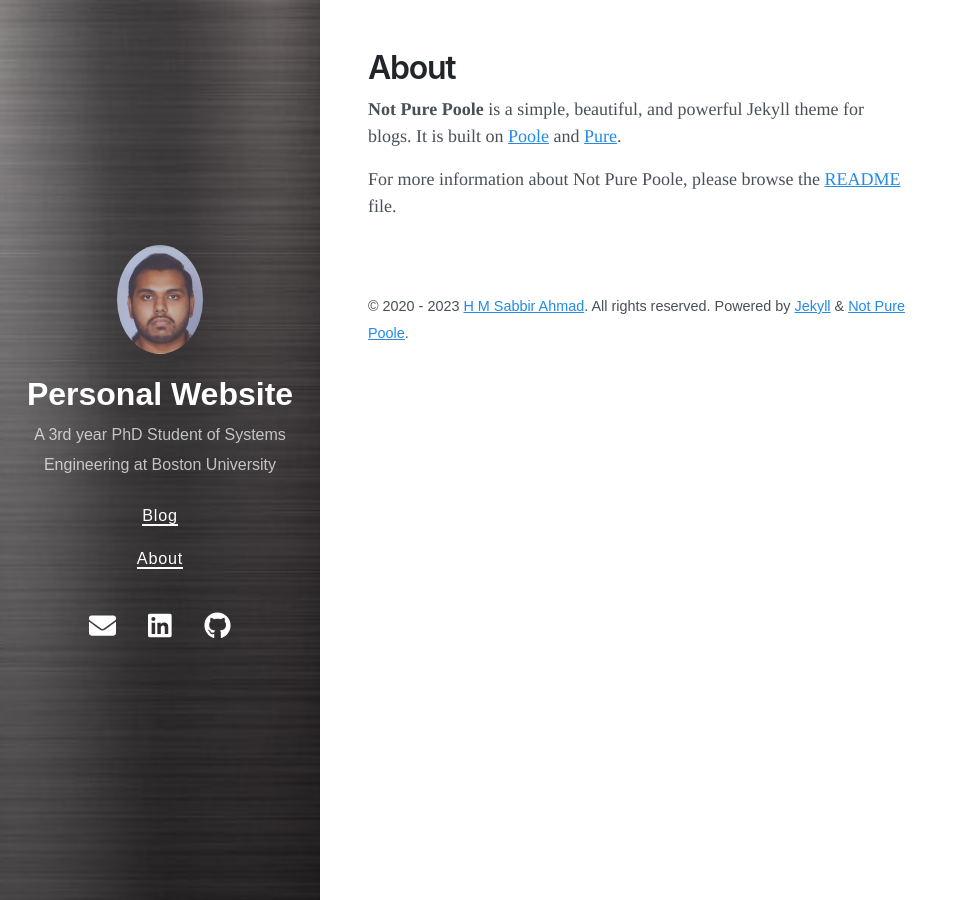
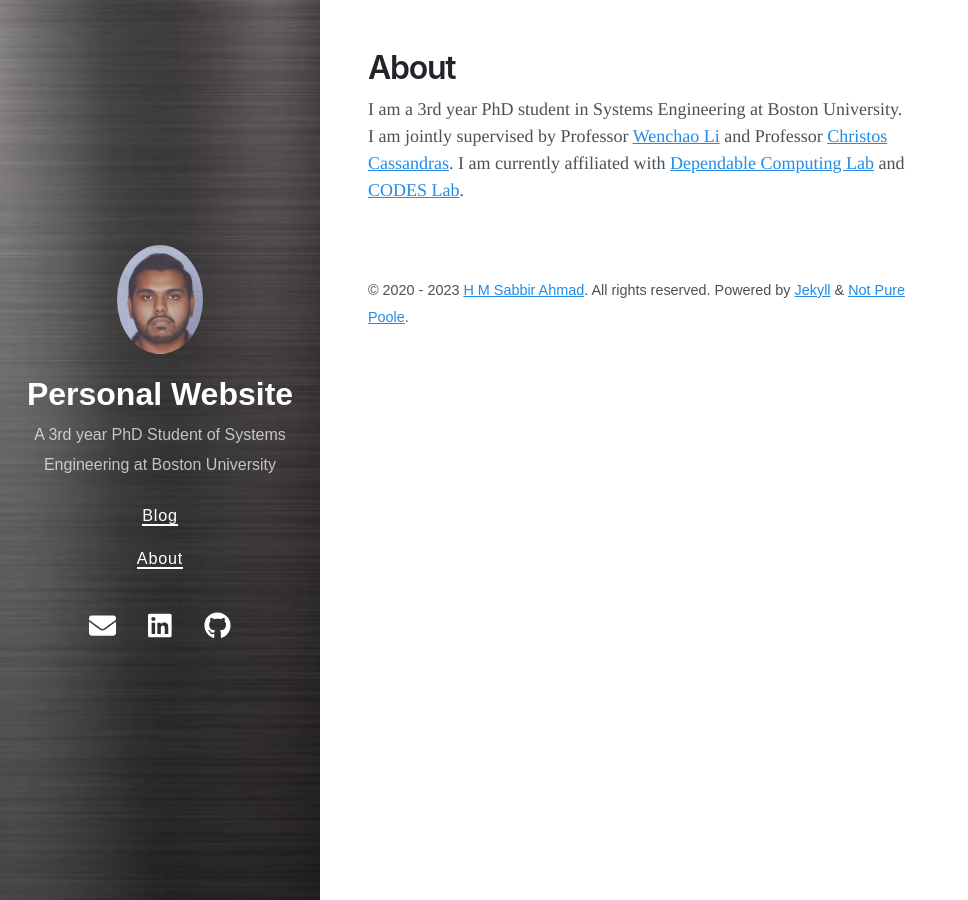
Before and after one commit to SabbirAhmad26/sabbirahmad26.github.io, a Jekyll site: the page built from about.md, in a window 1280 px wide. Shown: the whole page, without its empty margins (0-968 px from the left). Built offline with Jekyll 4.4.1, drawn with Linux system fonts in a browser that asks for light colours; nearby versions of some CDN libraries.

Commit message:
Update about.md

```diff
--- a/about.md
+++ b/about.md
@@ -3,6 +3,4 @@
 title: About
 ---
 
-**Not Pure Poole** is a simple, beautiful, and powerful Jekyll theme for blogs. It is built on [Poole](https://github.com/poole/poole) and [Pure](https://purecss.io/).
-
-For more information about Not Pure Poole, please browse the [README](https://github.com/vszhub/not-pure-poole) file.
+I am a 3rd year PhD student in Systems Engineering at Boston University. I am jointly supervised by Professor [Wenchao Li](https://sites.bu.edu/depend/people/) and Professor [Christos Cassandras](https://christosgcassandras.org/). I am currently affiliated with [Dependable Computing Lab](https://sites.bu.edu/depend/people/) and [CODES Lab](https://www.bu.edu/codes/).
```
